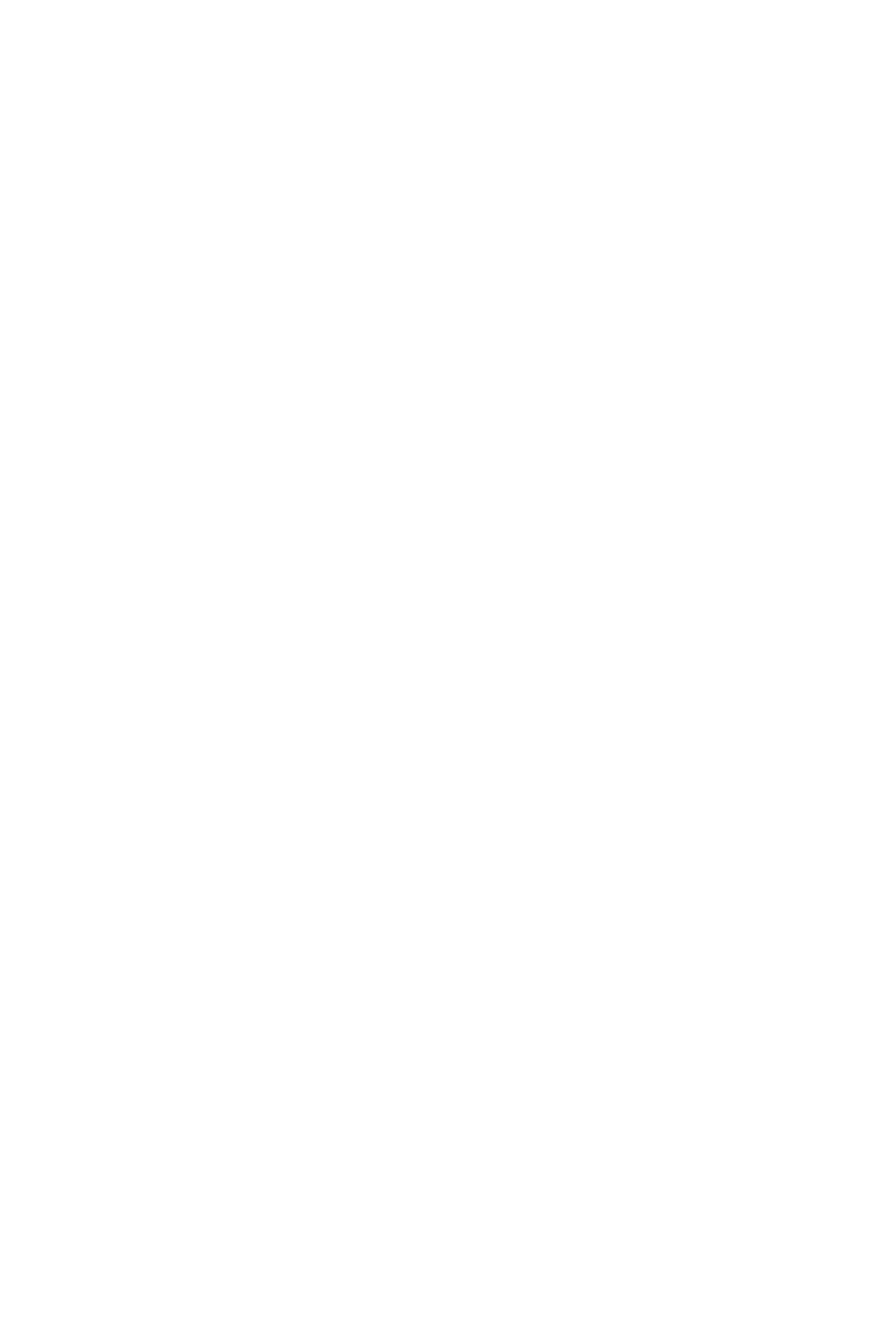
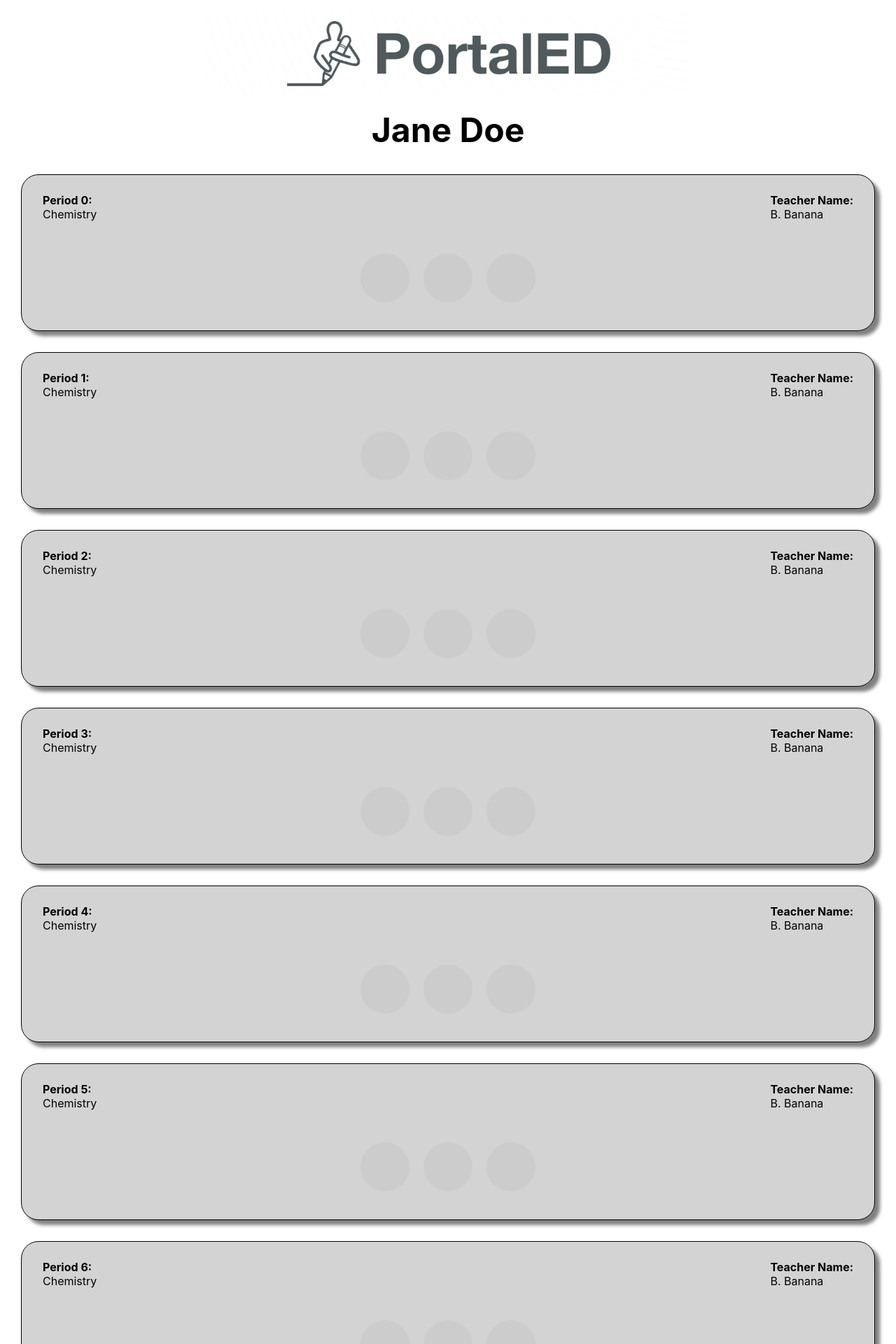
Before and after one commit to bruteforceproject/PortalEd, a React (Create React App) app in the folder frontend/: page /parentstudentView in a window 1280 px wide. Before the commit this address had no page. Shown: the top 1920 px of the page at 70% size. Before the commit the page ends 800 px from the top, so only its background shows below. Built offline with nearby package versions, Linux system fonts and the light colour scheme.

Commit message:
parent-student view

```diff
--- a/frontend/src/App.js
+++ b/frontend/src/App.js
@@ -8,6 +8,7 @@ import StudentHistory from './components/studentHistory';
 import studentOverview from './components/studentOverview'
 import teacherView from './components/teacherView'
 import parentView from './components/parentView'
+import parentstudentView from './components/parentstudentView'
 import home from './components/home'
 import CounselorView from './components/counselorView';
 
@@ -23,6 +24,7 @@ function App() {
             <Route  exact path="/counselorView" Component={CounselorView} />
             <Route  exact path="/teacherView" Component={teacherView} />
             <Route  exact path="/parentView" Component={parentView} />
+            <Route  exact path="/parentstudentView" Component={parentstudentView} />
             <Route exact path="/studentHistory" element={<StudentHistory />} />
         </Routes>
     </div>
--- a/frontend/src/components/parentView.js
+++ b/frontend/src/components/parentView.js
@@ -10,14 +10,14 @@ const parentView = () => {
       <div className="header">Portal Ed</div>
       <div className="header-2">Parent Name</div>
       <div className="button-container">
-        <Link to="/studentOverview" className="my-button">
+        <Link to="/parentstudentView" className="my-button">
           Student Name
           <br />
           StudentID#000001
         </Link>
       </div>
       <div className="button-container button-container2">
-        <Link to="/studentOverview" className="my-button">
+        <Link to="/parentstudentView" className="my-button">
           Another Student
           <br />
           StudentID#000002
--- /dev/null
+++ b/frontend/src/components/parentstudentView.css
@@ -0,0 +1,103 @@
+/* Style page for student overview */
+
+/* styles for body and header*/
+.parentstudentView{
+    text-align: center;
+}
+body{
+    background-color: white;
+    margin: 0px;
+    font-family:'Trebuchet MS', 'Lucida Sans Unicode', 'Lucida Grande', 'Lucida Sans', Arial, sans-serif;
+    text-align: left;
+}
+.studentName{
+    background-color: white;
+    padding:2px;
+}
+h1{
+    font-size:48px;
+}
+.parentstudentLogo{
+    height: 15vmin;
+    pointer-events: none;
+    padding:15px;
+}
+
+/*these are to make the top a clickable link to student history*/
+div.headLink{
+    cursor: pointer;
+    position: relative;
+}
+div.headLink:hover{
+    background-color: lightblue;
+}
+.link{
+    position:absolute;
+    width:100%;
+    height:100%;
+    top:0;
+    left:0;
+    z-index:1;
+}
+.circle {
+    width: 70px;
+    height: 70px;
+    border-radius: 50%;
+    display: inline-block;
+    margin: 10px;
+  }
+
+/*styles for each period*/
+div.studentparentPeriods{
+    border: 1.5px solid black;
+    background-color: lightgray;
+    box-shadow: 7px 7px 5px gray;
+    border-radius: 25px;
+    padding: 10px 30px;
+    margin: 30px;
+
+}
+div.displayPeriodandName{
+    display: flex;
+    justify-content: space-between;
+}
+
+div.studentAverages{
+    padding: 20px;
+    justify-content: center;
+    display:flex;
+}
+
+/*styles for when mouse hovers over period*/
+div.Period0:hover{
+    border: 1.5px solid lightskyblue;
+    box-shadow: 7px 7px 5px lightskyblue;
+}
+div.Period1:hover{
+    border: 1.5px solid lightskyblue;
+    box-shadow: 7px 7px 5px lightskyblue;
+}
+div.Period2:hover{
+    border: 1.5px solid lightskyblue;
+    box-shadow: 7px 7px 5px lightskyblue;
+}
+div.Period3:hover{
+    border: 1.5px solid lightskyblue;
+    box-shadow: 7px 7px 5px lightskyblue;
+}
+div.Period4:hover{
+    border: 1.5px solid lightskyblue;
+    box-shadow: 7px 7px 5px lightskyblue;
+}
+div.Period5:hover{
+    border: 1.5px solid lightskyblue;
+    box-shadow: 7px 7px 5px lightskyblue;
+}
+div.Period6:hover{
+    border: 1.5px solid lightskyblue;
+    box-shadow: 7px 7px 5px lightskyblue;
+}
+div.Period7:hover{
+    border: 1.5px solid lightskyblue;
+    box-shadow: 7px 7px 5px lightskyblue;
+}
--- /dev/null
+++ b/frontend/src/components/parentstudentView.js
@@ -0,0 +1,135 @@
+import React, { useState } from 'react';
+import './parentstudentView.css';
+import {Link} from "react-router-dom";
+import logo from '../logocropped.png';
+//Class names, Student Name, and Teacher names will be accessed from DB
+//need to add logos similar to ones in our mockup
+//need to style
+//need to link buttons to appropriate page
+
+
+const CircleWidget = () => {
+    const [clickCount, setClickCount] = useState(0);
+
+    const handleClick = () => {
+      setClickCount(clickCount + 1);
+    };
+
+    let circleColor = '#ccc';
+    if (clickCount === 1) {
+      circleColor = '#f00';
+    } else if (clickCount === 2) {
+      circleColor = '#0f0';
+    } else if (clickCount === 3) {
+      circleColor = '#00f';
+      setClickCount(0); // reset click count after third click
+    }
+
+    return <div className="circle" style={{backgroundColor: circleColor}} onClick={handleClick}></div>;
+  }
+
+function parentstudentView() {
+  return (
+
+    <html>
+
+        <img src={logo} className="parentstudentLogo" alt="logo" />
+        <h1 class="studentName" style={{marginTop: 0}}>
+          Jane Doe
+        </h1>
+    <body>
+    <div>
+    <div className='studentparentPeriods'>
+        <div className='displayPeriodandName'>
+          <p><b>Period 0: </b><br></br>Chemistry</p>
+          <p><b>Teacher Name: </b><br></br>B. Banana</p>
+        </div>
+            <div className="studentAverages">
+            <CircleWidget />
+            <CircleWidget />
+            <CircleWidget />
+            </div>
+    </div>
+    <div className='studentparentPeriods'>
+        <div className='displayPeriodandName'>
+          <p><b>Period 1: </b><br></br>Chemistry</p>
+          <p><b>Teacher Name: </b><br></br>B. Banana</p>
+        </div>
+            <div className="studentAverages">
+            <CircleWidget />
+            <CircleWidget />
+            <CircleWidget />
+            </div>
+    </div>
+    <div className='studentparentPeriods'>
+        <div className='displayPeriodandName'>
+          <p><b>Period 2: </b><br></br>Chemistry</p>
+          <p><b>Teacher Name: </b><br></br>B. Banana</p>
+        </div>
+            <div className="studentAverages">
+            <CircleWidget />
+            <CircleWidget />
+            <CircleWidget />
+            </div>
+    </div>
+    <div className='studentparentPeriods'>
+        <div className='displayPeriodandName'>
+          <p><b>Period 3: </b><br></br>Chemistry</p>
+          <p><b>Teacher Name: </b><br></br>B. Banana</p>
+        </div>
+            <div className="studentAverages">
+            <CircleWidget />
+            <CircleWidget />
+            <CircleWidget />
+            </div>
+    </div>
+    <div className='studentparentPeriods'>
+        <div className='displayPeriodandName'>
+          <p><b>Period 4: </b><br></br>Chemistry</p>
+          <p><b>Teacher Name: </b><br></br>B. Banana</p>
+        </div>
+            <div className="studentAverages">
+            <CircleWidget />
+            <CircleWidget />
+            <CircleWidget />
+            </div>
+    </div>
+    <div className='studentparentPeriods'>
+        <div className='displayPeriodandName'>
+          <p><b>Period 5: </b><br></br>Chemistry</p>
+          <p><b>Teacher Name: </b><br></br>B. Banana</p>
+        </div>
+            <div className="studentAverages">
+            <CircleWidget />
+            <CircleWidget />
+            <CircleWidget />
+            </div>
+    </div>
+    <div className='studentparentPeriods'>
+        <div className='displayPeriodandName'>
+          <p><b>Period 6: </b><br></br>Chemistry</p>
+          <p><b>Teacher Name: </b><br></br>B. Banana</p>
+        </div>
+            <div className="studentAverages">
+            <CircleWidget />
+            <CircleWidget />
+            <CircleWidget />
+            </div>
+    </div>
+    <div className='studentparentPeriods'>
+        <div className='displayPeriodandName'>
+          <p><b>Period 7: </b><br></br>Chemistry</p>
+          <p><b>Teacher Name: </b><br></br>B. Banana</p>
+        </div>
+            <div className="studentAverages">
+            <CircleWidget />
+            <CircleWidget />
+            <CircleWidget />
+            </div>
+    </div>
+    </div>
+    </body>
+    </html>
+  )
+}
+export default parentstudentView;
```
Also changed, not shown: frontend/src/logocropped.png (added).
